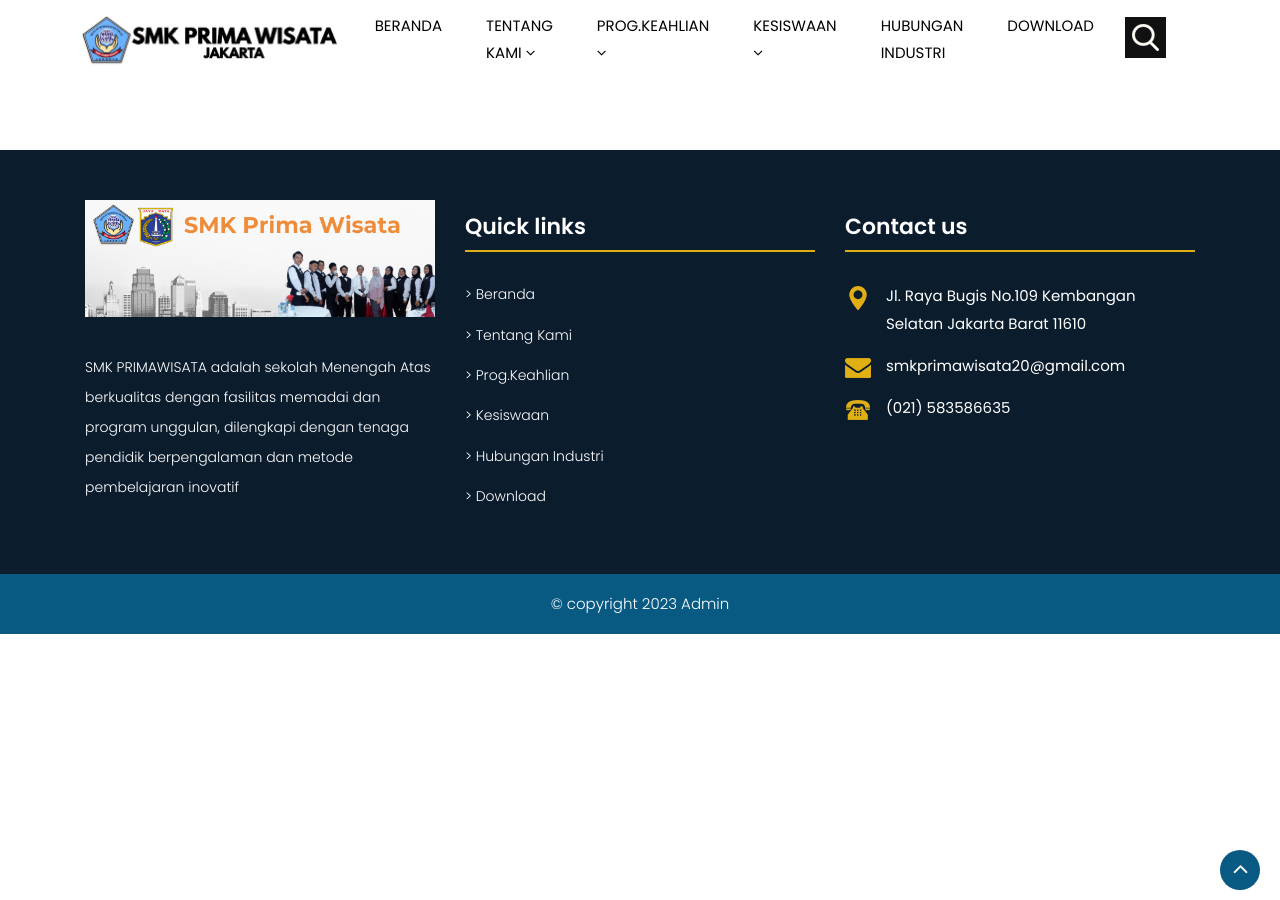
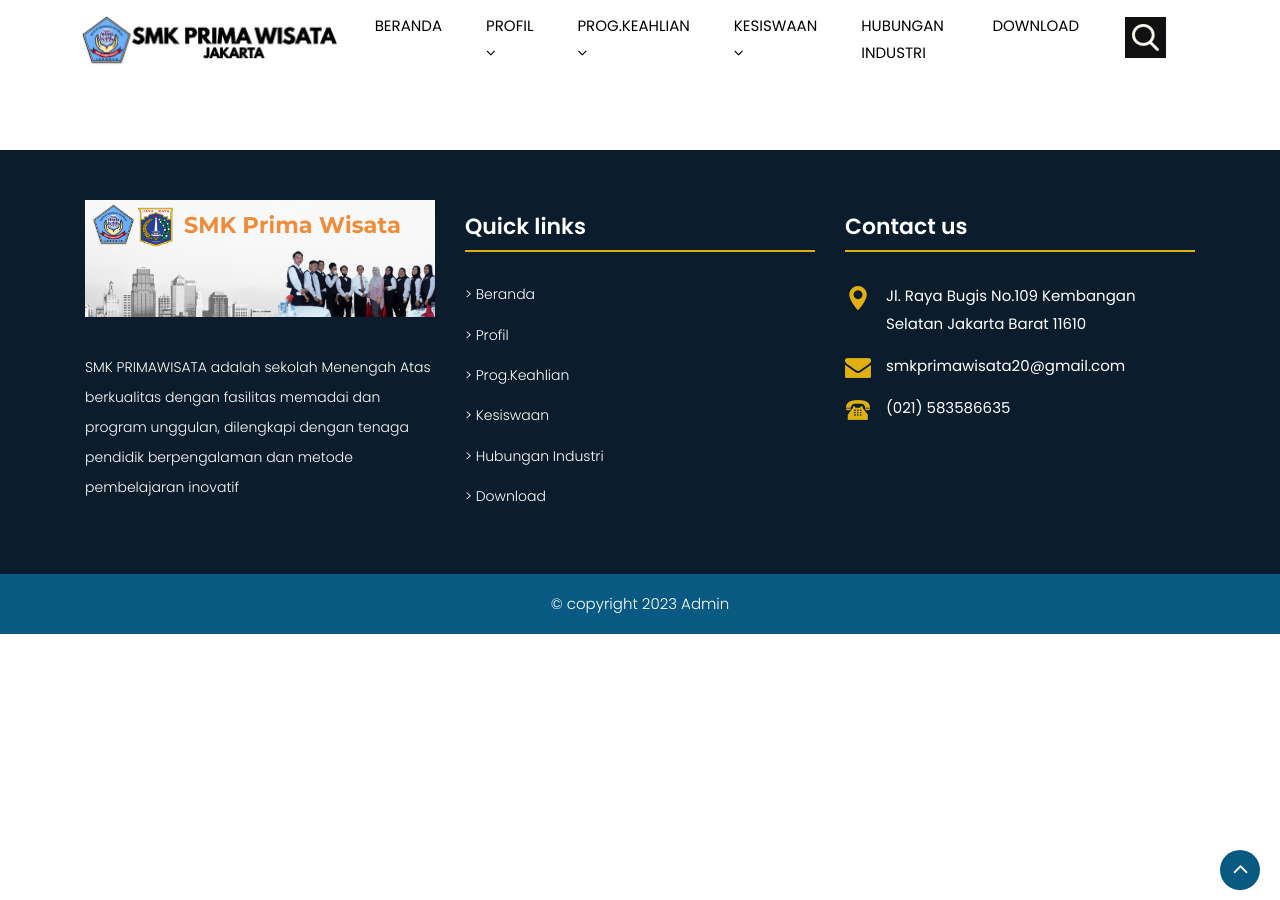
Before and after one commit to yokowasis/website-smkprimawisata.sch.id, a Jekyll site: the page built from pages/aplikasi.md, in a window 1280 px wide. Built offline with Jekyll 4.4.1, drawn with Linux system fonts in a browser that asks for light colours.

Commit message:
Update _config.yml

```diff
--- a/_config.yml
+++ b/_config.yml
@@ -32,10 +32,10 @@
 menus:
   - title: Beranda
     link: /
-  - title: Tentang Kami
+  - title: Profil
     link: #kompetensi-keahlian
     submenus:
-    - title: Profil
+    - title: Sejarah
       link: /pages/profil
     - title: Visi Misi
       link: /pages/visimisi
```
